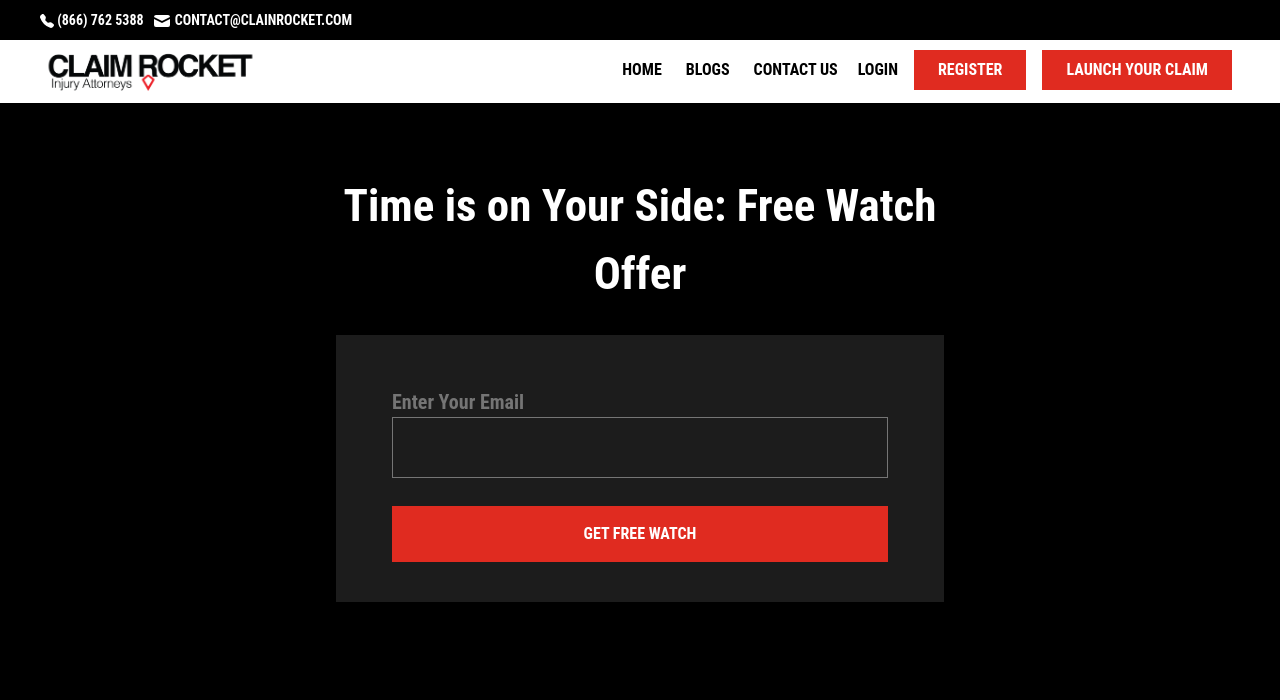
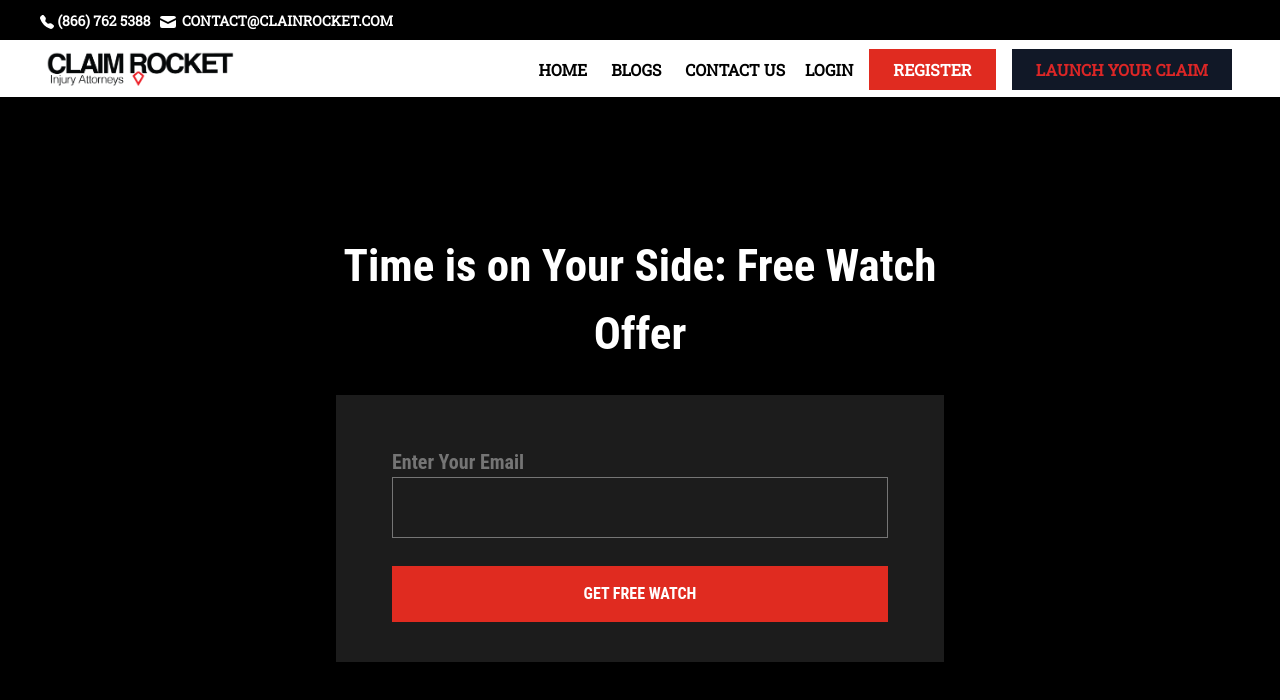
Before and after one commit to dev-mdsohagmiya/claimrocket, a Next.js app: page /claim in a window 1280 px wide. Shown: the top 700 px of the page. Built offline with nearby package versions, Linux system fonts and the light colour scheme.

Commit message:
updated more components

```diff
--- a/app/globals.css
+++ b/app/globals.css
@@ -1,9 +1,10 @@
+@import url("https://fonts.googleapis.com/css2?family=Roboto&family=Roboto+Slab&display=swap");
 @tailwind base;
 @tailwind components;
 @tailwind utilities;
 
 #nav {
-  font-family: "Roboto Condensed", Helvetica, Arial, Lucida, sans-serif;
+  font-family: "Roboto Slab", serif;
   font-weight: bold;
   background-color: white;
   border-bottom: 2px solid black;
@@ -34,6 +35,10 @@
   align-items: center;
 }
 
+#blogs {
+  background-color: black;
+  height: 100vh;
+}
 #login {
   font-family: "Roboto Condensed", Helvetica, Arial, Lucida, sans-serif;
   font-weight: bold;
--- a/components/GetClaim.jsx
+++ b/components/GetClaim.jsx
@@ -1,10 +1,10 @@
 import React from "react";
 
-export default function () {
+export default function GetClaim() {
   return (
     <>
       <div id="login" className="bg-black pt-40 pb-20 h-[100vh]">
-        <div className="container mx-auto px-4 max-w-2xl">
+        <div className="container mx-auto px-4 max-w-2xl mt-[60px]">
           <div className="text-center py-3">
             <h2 className="text-[35px] md:text-[45px]   text-white">
               Time is on Your Side: Free Watch Offer
--- a/components/Hero.jsx
+++ b/components/Hero.jsx
@@ -13,7 +13,7 @@ const Hero = () => {
   }, []);
   return (
     <div
-      className={`min-h-screen bg-cover bg-center relative  bg-black h-[1550px] sm:h-[1400px] md:h-[1800px] lg:h-[1300px] `}
+      className={`min-h-screen bg-cover bg-center relative  bg-black h-[1650px] sm:h-[1400px] md:h-[1800px] lg:h-[1300px] `}
     >
       <div className="container mx-auto pt-[130px]">
         {/* Background Image  */}
--- /dev/null
+++ b/components/NavLink.jsx
@@ -0,0 +1,15 @@
+"use client";
+import Link from "next/link";
+import { usePathname } from "next/navigation";
+
+const NavLink = ({ href, text, activeClasses, dClass }) => {
+  const path = usePathname();
+  const isActive = path === href;
+  return (
+    <Link className={`${isActive ? activeClasses : dClass}`} href={href}>
+      {text}
+    </Link>
+  );
+};
+
+export default NavLink;
--- /dev/null
+++ b/components/NavOptions.jsx
@@ -0,0 +1,84 @@
+import React from "react";
+import NavLink from "./NavLink";
+import Image from "next/image";
+import Link from "next/link";
+import { IoClose } from "react-icons/io5";
+
+export default function NavOptions({ onNavToggle }) {
+  onNavToggle("i am from nav options");
+  return (
+    <div>
+      <div className="grid grid-cols-2">
+        <div>
+          <div className="m-5">
+            <Link href={"/"}>
+              <Image src="/assets/logo.png" alt="" height={200} width={200} />
+            </Link>
+          </div>
+        </div>
+        <div className="flex justify-end">
+          <div className="text-end m-5">
+            <IoClose className="text-[40px] cursor-pointer" />
+          </div>
+        </div>
+      </div>
+      <ul className="mt-[66px] ">
+        <li className="block mx-2 lg:mx-3  text-base text-center py-2">
+          <NavLink
+            className="uppercase text-black"
+            activeClasses="text-red-600"
+            text="HOME"
+            href="/"
+          />
+        </li>
+        <hr />
+        <li className="block mx-2 lg:mx-3  text-base text-center py-2">
+          <NavLink
+            className="uppercase"
+            activeClasses="text-red-600"
+            text="BLOGS"
+            href="/blogs"
+          />
+        </li>
+        <hr />
+        <li className="block mx-2 lg:mx-3  text-base text-center py-2">
+          <NavLink
+            className="uppercase"
+            activeClasses="text-red-600"
+            text="CONTACT US"
+            href="/contact"
+          />
+        </li>
+        <hr />
+        <li className="block mx-3 lg:mx-2  text-base hover:scale-105 duration-300 text-center py-2">
+          <NavLink
+            className="uppercase"
+            activeClasses="text-red-600"
+            text="LOGIN"
+            href="/login"
+          />
+        </li>
+        <hr />
+        <li className="text-center mt-5 block mx-3 lg:mx-2  text-base hover:scale-105 duration-300">
+          <NavLink
+            className="uppercase "
+            activeClasses="text-red-600 bg-gray-900 px-6 py-[10px]"
+            dClass={"bg-[#E02B20] text-white px-6 py-[10px]"}
+            text="REGISTER"
+            href="/register"
+          />
+        </li>
+
+        <li className="text-center mt-5 block mx-3 lg:mx-2  text-base hover:scale-105 duration-300">
+          <NavLink
+            className="uppercase "
+            activeClasses="text-red-600 bg-gray-900 px-6 py-[10px]"
+            dClass={"bg-[#E02B20] text-white px-6 py-[10px]"}
+            text="LAUNCH YOUR CLAIM"
+            href="/claim"
+          />
+        </li>
+      </ul>
+    </div>
+  );
+}
--- a/components/Navber.jsx
+++ b/components/Navber.jsx
@@ -4,70 +4,192 @@ import Image from "next/image";
 import { useState } from "react";
 import { HiMail } from "react-icons/hi";
 import { BsFillTelephoneFill } from "react-icons/bs";
+import { HiMiniBars3CenterLeft } from "react-icons/hi2";
 import Link from "next/link";
+import NavLink from "./NavLink";
+import NavOptions from "./NavOptions";
+import { IoClose } from "react-icons/io5";
 
 const NavBar = () => {
   const [isNavOpen, setIsNavOpen] = useState(false);
 
-  const toggleNav = () => {
-    setIsNavOpen(!isNavOpen);
+  const handleToggle = () => {
+    if (isNavOpen) {
+      setIsNavOpen(false);
+    } else {
+      setIsNavOpen(true);
+    }
   };
 
   return (
     <nav id="nav" className="fixed w-full z-20">
       <div id="n-contract">
-        <div className="mx-10 py-2">
+        <div className="mx-5 lg:mx-10 py-2 text-center md:text-start">
           <ul>
             <li className="inline-block text-sm">
               <BsFillTelephoneFill className="inline-block" /> (866) 762 5388{" "}
             </li>
-            <li className="inline-block text-sm mx-2">
+            <li className="inline-block text-sm  mx-2">
               <HiMail className="inline-block text-[20px]" />{" "}
               CONTACT@CLAINROCKET.COM{" "}
             </li>
           </ul>
         </div>
       </div>
-      <div className="mx-10">
+      <div className="mx-5 lg:mx-10">
         <div className="grid grid-cols-12 gap-4">
-          <div className="col-span-3 lg:col-span-4">
+          <div className="col-span-8 lg:col-span-4">
             <Link href={"/"}>
-              <Image
-                height={"100"}
-                width={"220"}
-                className="w-[220px]"
-                src="/assets/logo.png"
-                alt=""
-              />
+              <Image src="/assets/logo.png" alt="" height={200} width={200} />
             </Link>
           </div>
-          <div className="col-span-9 lg:col-span-8 text-end">
-            <ul className="mt-[10px] ">
+          <div className="col-span-4 lg:col-span-8 text-end ">
+            <div className="w-full lg:hidden flex justify-end font-bold mt-[8px]">
+              <HiMiniBars3CenterLeft
+                onClick={handleToggle}
+                className="text-[40px] font-bold cursor-pointer"
+              />
+            </div>
+            <ul className="mt-[18px] hidden lg:block ">
               <li className="inline-block mx-2 lg:mx-3  text-base">
-                <Link href={"/"}>HOME</Link>
+                <NavLink
+                  className="uppercase text-black"
+                  activeClasses="text-red-600"
+                  text="HOME"
+                  href="/"
+                />
               </li>
               <li className="inline-block mx-2 lg:mx-3  text-base">
-                <Link href={"/blogs"}>BLOGS</Link>
+                <NavLink
+                  className="uppercase"
+                  activeClasses="text-red-600"
+                  text="BLOGS"
+                  href="/blogs"
+                />
               </li>
               <li className="inline-block mx-2 lg:mx-3  text-base">
-                <Link href={"/contact"}> CONTACT US</Link>
+                <NavLink
+                  className="uppercase"
+                  activeClasses="text-red-600"
+                  text="CONTACT US"
+                  href="/contact"
+                />
               </li>
               <li className="inline-block mx-3 lg:mx-2  text-base hover:scale-105 duration-300">
-                <Link href={"login"}> LOGIN</Link>
+                <NavLink
+                  className="uppercase"
+                  activeClasses="text-red-600"
+                  text="LOGIN"
+                  href="/login"
+                />
               </li>
               <li className="inline-block mx-3 lg:mx-2  text-base hover:scale-105 duration-300">
-                <Link href={"/register"}>
-                  <button className="bg-[#E02B20] text-white px-6 py-2">
-                    REGISTER
-                  </button>
-                </Link>
+                <NavLink
+                  className="uppercase "
+                  activeClasses="text-red-600 bg-gray-900 px-6 py-[10px]"
+                  dClass={"bg-[#E02B20] text-white px-6 py-[10px]"}
+                  text="REGISTER"
+                  href="/register"
+                />
               </li>
               <li className="inline-block mx-3 lg:mx-2  text-base hover:scale-105 duration-300">
-                <Link href={"/claim"}>
-                  <button className="bg-[#E02B20] text-white px-6 py-2 ">
-                    LAUNCH YOUR CLAIM
-                  </button>
-                </Link>
+                <NavLink
+                  className="uppercase "
+                  activeClasses="text-red-600 bg-gray-900 px-6 py-[10px]"
+                  dClass={"bg-[#E02B20] text-white px-6 py-[10px]"}
+                  text="LAUNCH YOUR CLAIM"
+                  href="/claim"
+                />
+              </li>
+            </ul>
+          </div>
+        </div>
+      </div>
+      {/* naviotion */}
+      <div
+        className={`duration-500 absolute top-0 h-[100vh] bg-white w-[90%]  ${
+          isNavOpen ? "translate-x-[0]" : "-translate-x-[100%]"
+        }`}
+      >
+        <div className="absolute top-0 bg-white h-[100vh] w-[90%]">
+          <div>
+            <div className="grid grid-cols-2">
+              <div>
+                <div className="m-5">
+                  <Link href={"/"}>
+                    <Image
+                      src="/assets/logo.png"
+                      alt=""
+                      height={200}
+                      width={200}
+                    />
+                  </Link>
+                </div>
+              </div>
+              <div className="flex justify-end">
+                <div className="text-end m-5">
+                  <IoClose
+                    onClick={handleToggle}
+                    className="text-[40px] cursor-pointer"
+                  />
+                </div>
+              </div>
+            </div>
+            <ul className="mt-[66px] ">
+              <li className="block mx-2 lg:mx-3  text-base text-center py-2">
+                <NavLink
+                  className="uppercase text-black"
+                  activeClasses="text-red-600"
+                  text="HOME"
+                  href="/"
+                />
+              </li>
+              <hr />
+              <li className="block mx-2 lg:mx-3  text-base text-center py-2">
+                <NavLink
+                  className="uppercase"
+                  activeClasses="text-red-600"
+                  text="BLOGS"
+                  href="/blogs"
+                />
+              </li>
+              <hr />
+              <li className="block mx-2 lg:mx-3  text-base text-center py-2">
+                <NavLink
+                  className="uppercase"
+                  activeClasses="text-red-600"
+                  text="CONTACT US"
+                  href="/contact"
+                />
+              </li>
+              <hr />
+              <li className="block mx-3 lg:mx-2  text-base hover:scale-105 duration-300 text-center py-2">
+                <NavLink
+                  className="uppercase"
+                  activeClasses="text-red-600"
+                  text="LOGIN"
+                  href="/login"
+                />
+              </li>
+              <hr />
+              <li className="text-center mt-5 block mx-3 lg:mx-2  text-base hover:scale-105 duration-300">
+                <NavLink
+                  className="uppercase "
+                  activeClasses="text-red-600 bg-gray-900 px-6 py-[10px]"
+                  dClass={"bg-[#E02B20] text-white px-6 py-[10px]"}
+                  text="REGISTER"
+                  href="/register"
+                />
+              </li>
+
+              <li className="text-center mt-5 block mx-3 lg:mx-2  text-base hover:scale-105 duration-300">
+                <NavLink
+                  className="uppercase "
+                  activeClasses="text-red-600 bg-gray-900 px-6 py-[10px]"
+                  dClass={"bg-[#E02B20] text-white px-6 py-[10px]"}
+                  text="LAUNCH YOUR CLAIM"
+                  href="/claim"
+                />
               </li>
             </ul>
           </div>
--- a/components/PracticeCards/PracticeCards.jsx
+++ b/components/PracticeCards/PracticeCards.jsx
@@ -68,7 +68,7 @@ const practiceCards = [
 
 const PracticeCards = () => {
   return (
-    <div className="py-12 bg-white relative  md:mx-[140px] min-h-screen ">
+    <div className="py-12 mx-[45px] bg-white relative  md:mx-[140px]  ">
       <div className="">
         <h1 className="text-center tracking-widest pb-4 md:text-base text-sm">
           PERSONAL INJURY{" "}
```
Also changed, not shown: app/blogs/page.js (added, +39 -0 lines), components/Blogs.jsx (added, +32 -0 lines), components/Reviews/Reviews.jsx (+16 -6 lines).
